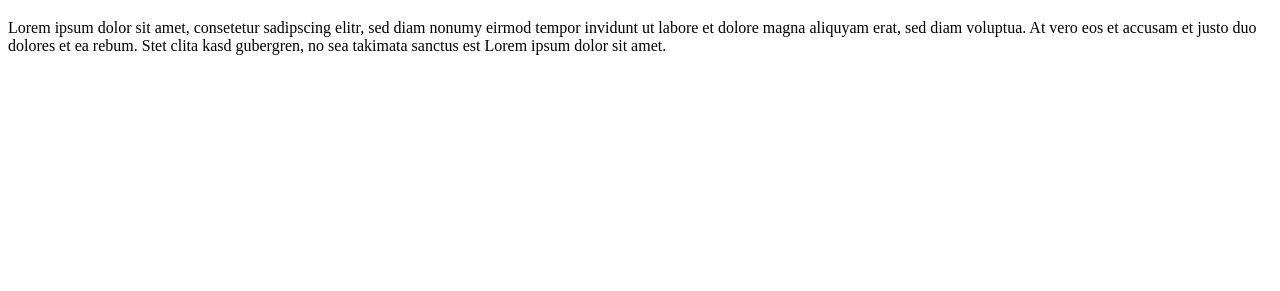
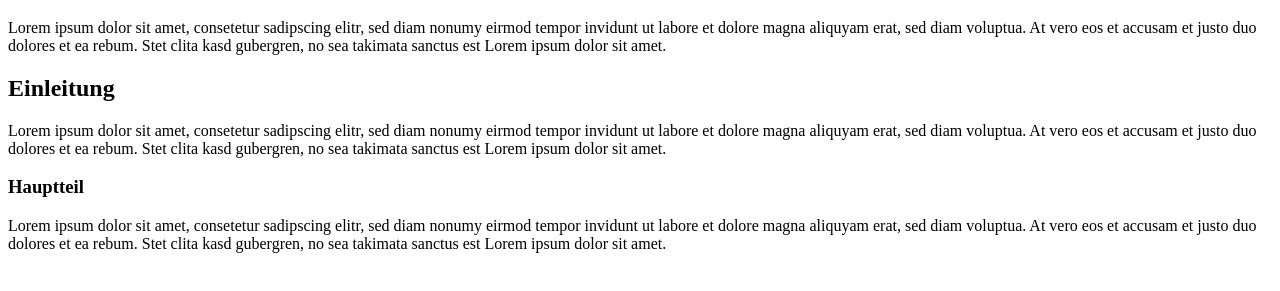
Before and after one commit to eurogym/first-homepage-sandra737, a plain HTML site: page index.html in a window 1280 px wide. Shown: the part 95-386 px from the top of the page. Drawn offline with Linux system fonts and the light colour scheme.

Commit message:
Update index.html

```diff
--- a/index.html
+++ b/index.html
@@ -12,3 +12,9 @@
 </html>
 <h1>CoderDojo &Uuml;bung</h1>
 <p>Lorem ipsum dolor sit amet, consetetur sadipscing elitr, sed diam nonumy eirmod tempor invidunt ut labore et dolore magna aliquyam erat, sed diam voluptua. At vero eos et accusam et justo duo dolores et ea rebum. Stet clita kasd gubergren, no sea takimata sanctus est Lorem ipsum dolor sit amet.</p>
+
+    <h2>Einleitung</h2>
+<p>Lorem ipsum dolor sit amet, consetetur sadipscing elitr, sed diam nonumy eirmod tempor invidunt ut labore et dolore magna aliquyam erat, sed diam voluptua. At vero eos et accusam et justo duo dolores et ea rebum. Stet clita kasd gubergren, no sea takimata sanctus est Lorem ipsum dolor sit amet.</p>
+
+        <h3>Hauptteil</h3>
+<p>Lorem ipsum dolor sit amet, consetetur sadipscing elitr, sed diam nonumy eirmod tempor invidunt ut labore et dolore magna aliquyam erat, sed diam voluptua. At vero eos et accusam et justo duo dolores et ea rebum. Stet clita kasd gubergren, no sea takimata sanctus est Lorem ipsum dolor sit amet.</p>
```
